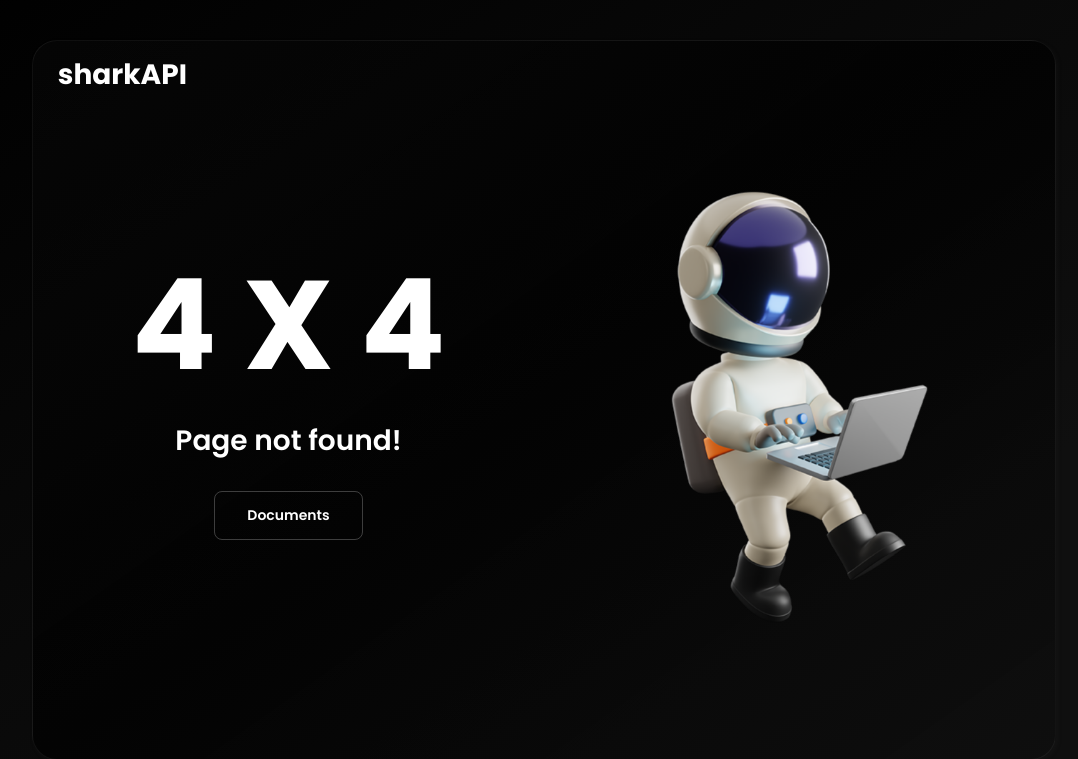
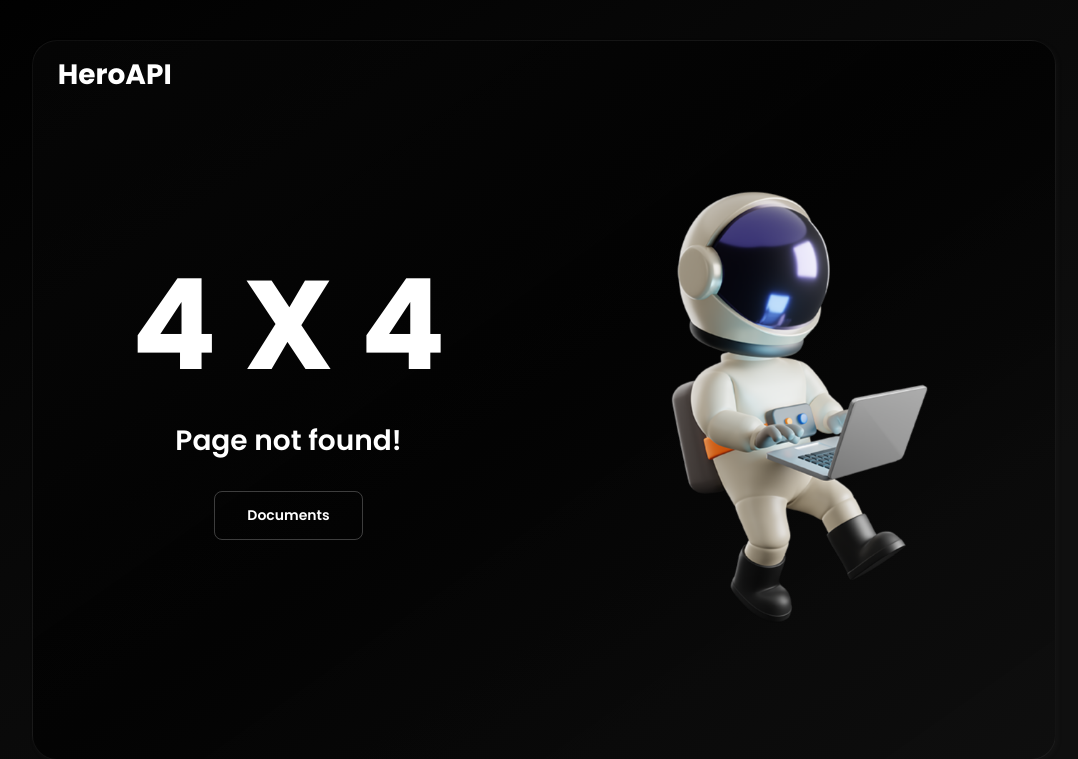
Before and after one commit to irvaniamirali/heroapi, a FastAPI app: page / in a window 1280 px wide. Shown: the top 759 px of the page, without its empty margins (96-1174 px from the left). Run offline with FastAPI, Linux system fonts and the light colour scheme.

Commit message:
Update app/templates/404.html

```diff
--- a/app/templates/404.html
+++ b/app/templates/404.html
@@ -4,7 +4,7 @@
     <meta charset="UTF-8">
     <meta name="viewport" content="width=device-width, user-scalable=no, initial-scale=1.0, maximum-scale=1.0, minimum-scale=1.0">
     <meta http-equiv="X-UA-Compatible" content="ie=edge">
-    <title>Page 404 | sharkAPI</title>
+    <title>Page 404 | HeroAPI</title>
     <style>
         @import url('https://fonts.googleapis.com/css2?family=Poppins:wght@600;700&display=swap');
         * {
@@ -395,12 +395,12 @@
 <body>
 <main id="main" class="main">
     <div class="menu">
-        <h1 class="px-4 Logo">sharkAPI</h1>
+        <h1 class="px-4 Logo">HeroAPI</h1>
     </div>
     <div class="text-404">
         <h1>4 X 4</h1>
         <p>Page not found!</p>
-        <a class="back-btn" href="https://sharkapi.liara.run/docs">Documents</a>
+        <a class="back-btn" href="https://heroapi.liara.run/docs">Documents</a>
     </div><div class="image"><img id="big_image" src="{{ url_for('static', path='image.png') }}" alt="#"/></div>
 </main>
 </body>
```
